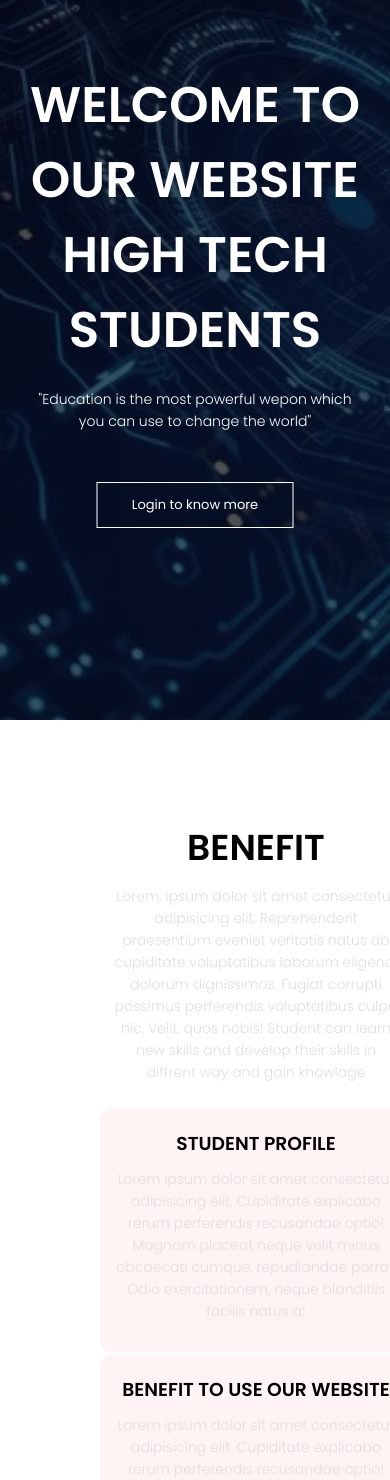
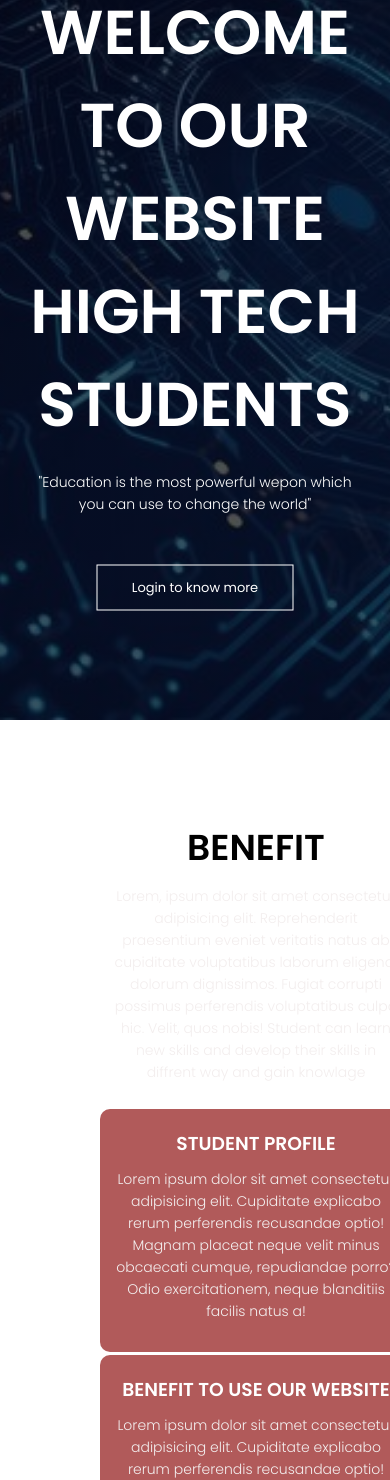
Before and after one commit to Aniruddh1018/resusme, a plain HTML site: page index.html in a window 390 px wide. Shown: the part 124-1604 px from the top of the page. Drawn offline with Linux system fonts and the light colour scheme.

Commit message:
Update style.css

```diff
--- a/style.css
+++ b/style.css
@@ -56,7 +56,7 @@
    text-align: center;
  }
 .text-box h1{
-   font-size: 50px;
+   font-size: 62px;
 }
 .text-box p{
    margin: 10px 0 40px;
@@ -64,7 +64,7 @@
    color: #fff;
 }
 .hero-btn{
-   display: inline-block;
+    display: inline-block;
    text-decoration: none;
    color: #fff;
    border: 1px solid #fff;
@@ -86,7 +86,7 @@ nav .fa{
 
 @media(max-width:700px){
    .text-box h1{
-      font: size 62px;
+      font: size 20px;
    }
    .nav-links ul li{
       display: block;
@@ -127,7 +127,7 @@ h1{
    font-weight: 600;
 }
 p{
-   color:#e3dddd;
+   color:#f3eeee;
    font-size: 14px;
    font-weight: 300;
    line-height: 22px;
@@ -140,7 +140,7 @@ p{
 }
 .Skills-col{
    flex-basis: 31%;
-   background: #fff3f3;
+   background: #b15a5a;
    border-radius: 10px;
    margin-bottom: 1%;
    padding: 20px 5px;
@@ -149,6 +149,7 @@ p{
 }
 h3{
    text-align: center;
+   color: #fff;
    font-weight: 600;
    margin: 10x 0;
 }
```
